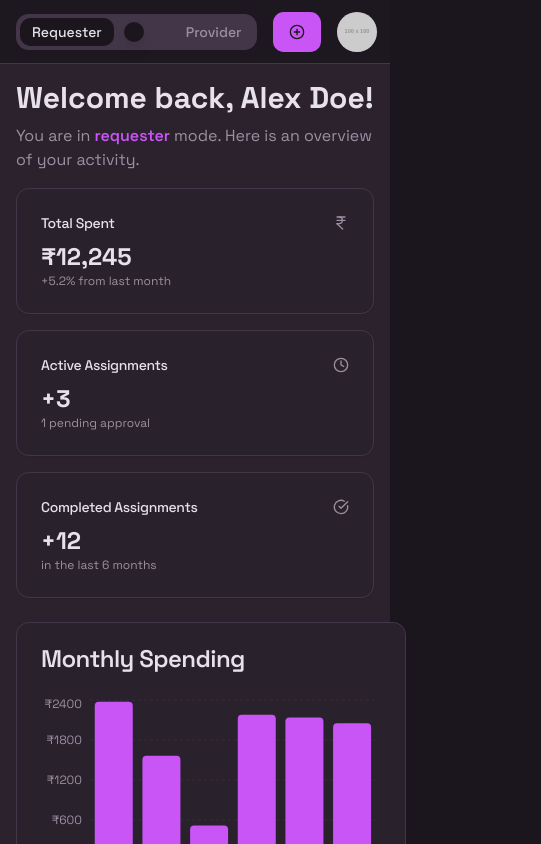
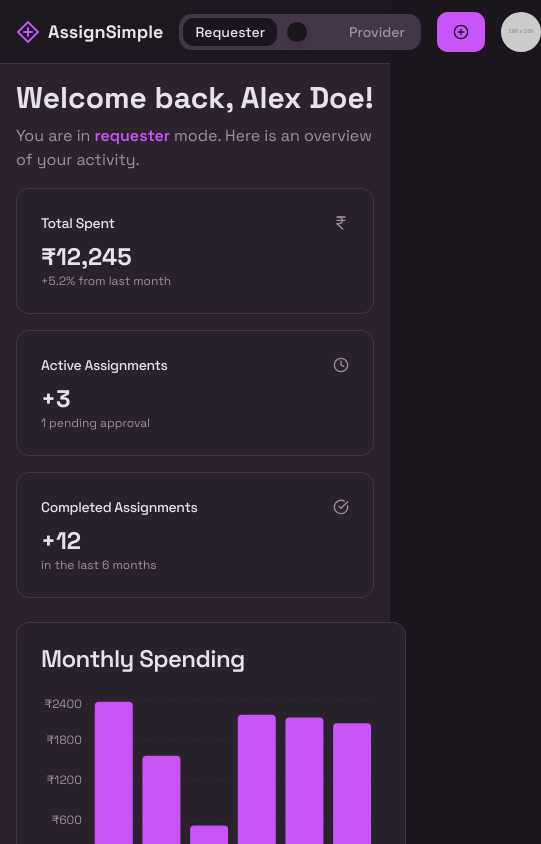
Before and after one commit to sourav0006/AssignMate, a Next.js app: page /dashboard in a window 390 px wide. Shown: the top 844 px of the page, 541 px wide, since content can reach past the window. Built offline with nearby package versions, Linux system fonts and the light colour scheme.

Commit message:
add a logo or name of the app in the top left corner which will take the

```diff
--- a/src/components/layout/Header.tsx
+++ b/src/components/layout/Header.tsx
@@ -42,17 +42,17 @@ function Logo() {
 export function Header({ mode, setMode }: HeaderProps) {
   return (
     <header className="sticky top-0 z-30 flex h-16 items-center gap-4 border-b bg-background/80 backdrop-blur-sm px-4 md:px-6">
-      <nav className="hidden flex-col gap-6 text-lg font-medium md:flex md:flex-row md:items-center md:gap-5 md:text-sm lg:gap-6">
+      <nav className="flex-col gap-6 text-lg font-medium md:flex md:flex-row md:items-center md:gap-5 md:text-sm lg:gap-6">
         <Link
-          href="/dashboard"
+          href="/"
           className="flex items-center gap-2 text-lg font-semibold md:text-base"
         >
           <Logo />
-          <span className="sr-only">AssignSimple</span>
+          <span className="font-bold">AssignSimple</span>
         </Link>
         <Link
           href="/dashboard"
-          className="text-foreground transition-colors hover:text-foreground"
+          className="text-foreground transition-colors hover:text-foreground hidden md:block"
         >
           Dashboard
         </Link>
```
